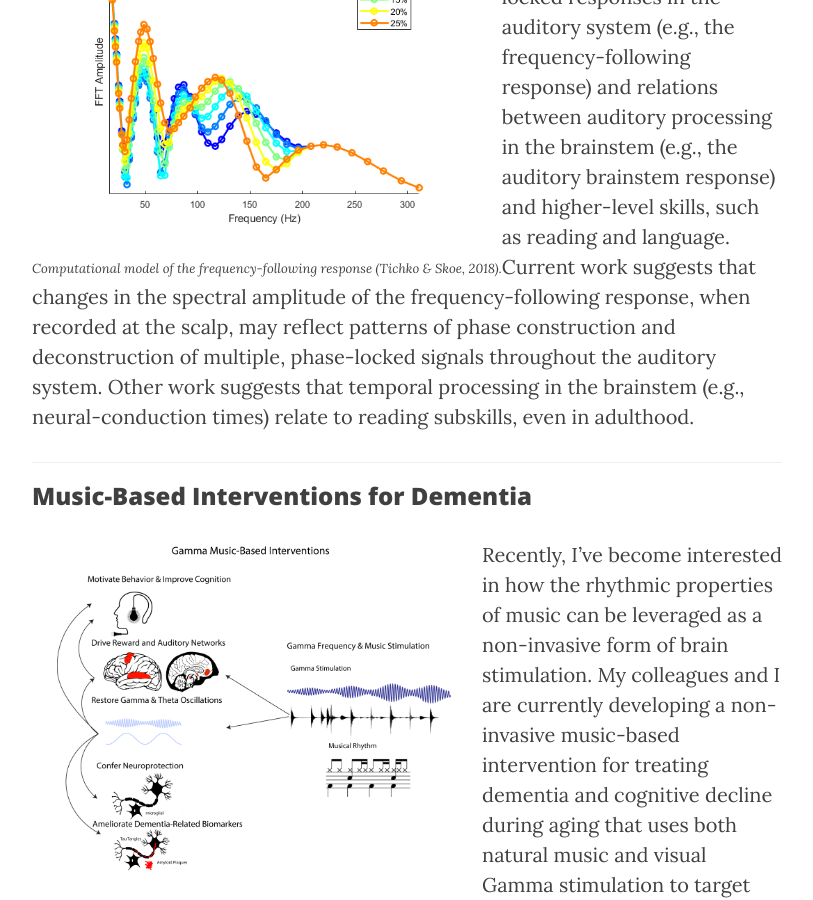
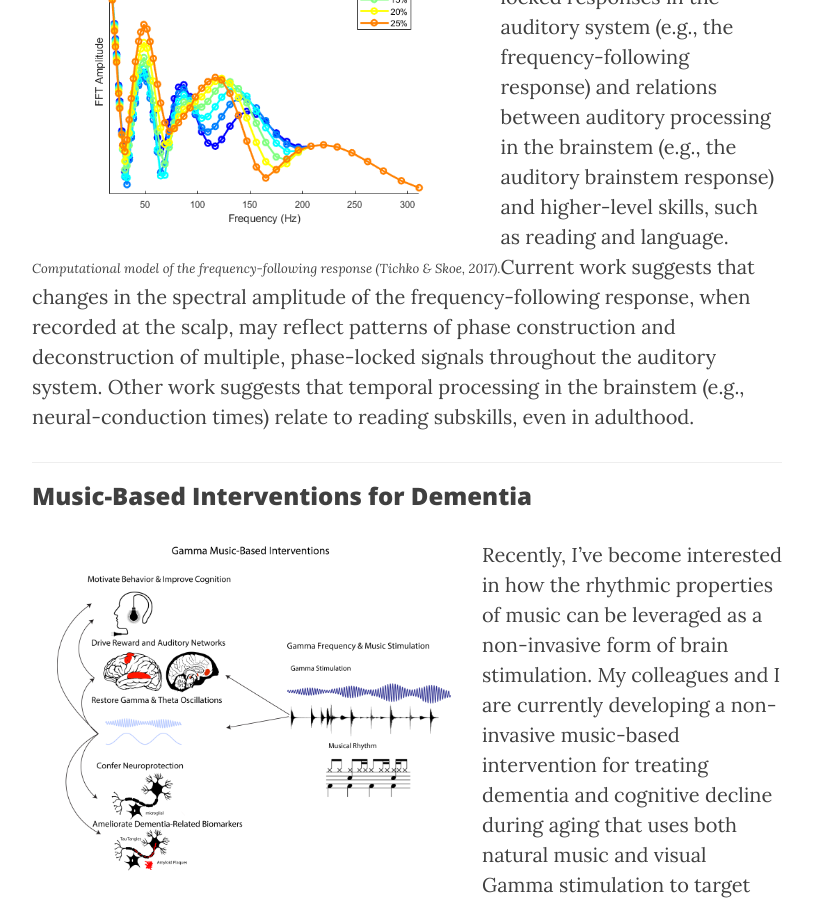
Before and after one commit to ptichko/ptichko.github.io, a Jekyll site: the page built from 3_research.md, in a window 1280 px wide and 900 px high, scrolled down 2755 px. Shown: the whole window, without its empty margins (233-1046 px from the left). Built offline with Jekyll 4.4.1, drawn with Linux system fonts in a browser that asks for light colours; nearby versions of some CDN libraries.

Commit message:
Update 3_research.md

```diff
--- a/3_research.md
+++ b/3_research.md
@@ -46,7 +46,7 @@ ___
 <div class="left_figure"><figure>
 	<img src="/img/FFR_G5.png" alt="FFR Fine Structure Model" style="float: left" width="400" hspace="25" vspace="25" />
 	<figcaption>
-		<font size="2"><i>Computational model of the frequency-following response (Tichko & Skoe, 2018).</i></font>
+		<font size="2"><i>Computational model of the frequency-following response (Tichko & Skoe, 2017).</i></font>
 	</figcaption>
 </figure></div>
 
```
